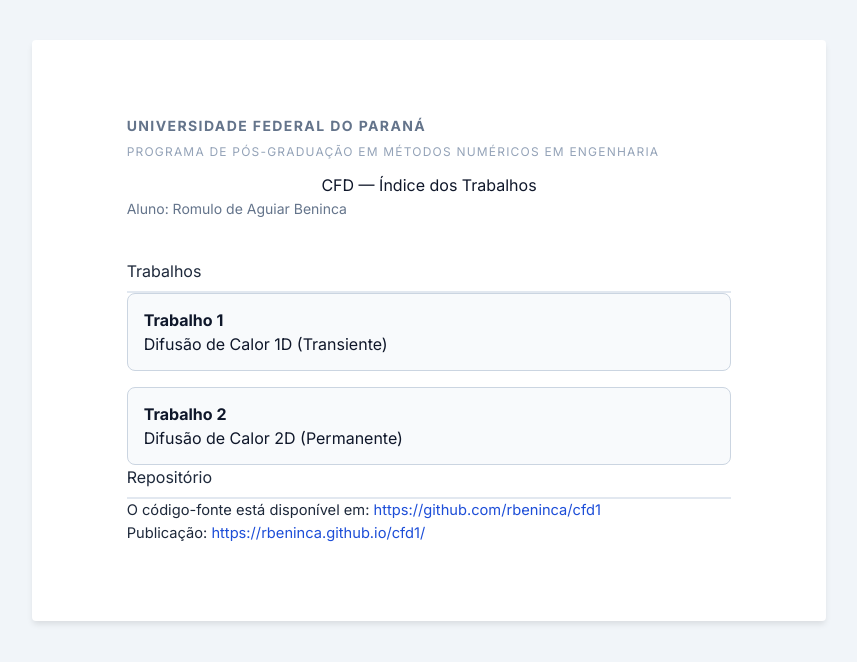
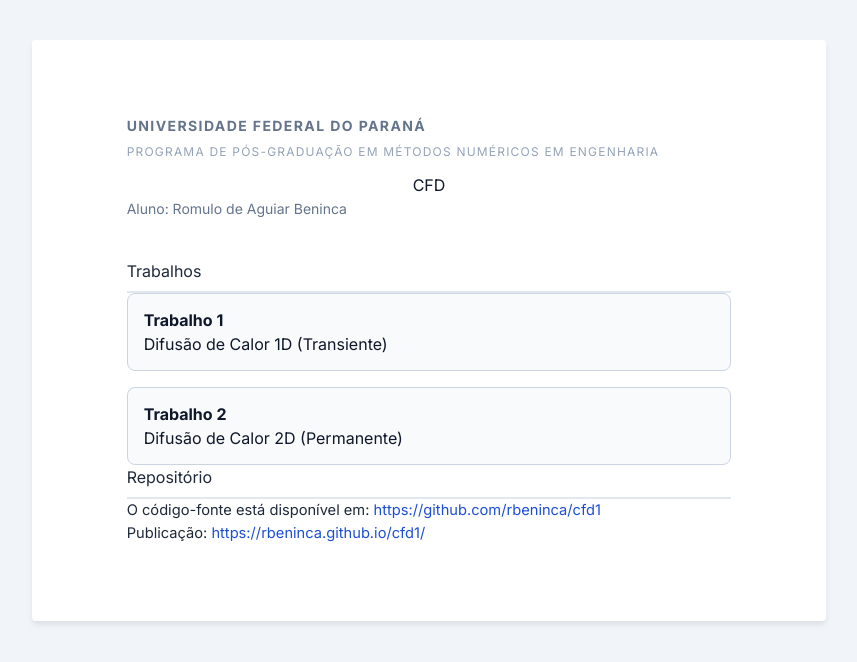
Before and after one commit to rbeninca/cfd1, a plain HTML site: page index.html in a window 1280 px wide. Shown: the whole page, without its empty margins (211-1068 px from the left). Drawn offline with nearby package versions, Linux system fonts and the light colour scheme.

Commit message:
index.html correção links

```diff
--- a/index.html
+++ b/index.html
@@ -28,7 +28,7 @@
     <div class="text-center mb-10">
       <p class="text-sm font-bold text-slate-500 uppercase tracking-widest mb-2">Universidade Federal do Paraná</p>
       <p class="text-xs text-slate-400 uppercase tracking-widest mb-4">Programa de Pós-Graduação em Métodos Numéricos em Engenharia</p>
-      <h1>CFD — Índice dos Trabalhos</h1>
+      <h1>CFD</h1>
 
       <p class="text-slate-500 text-sm mt-1">Aluno: Romulo de Aguiar Beninca</p>
     </div>
```
